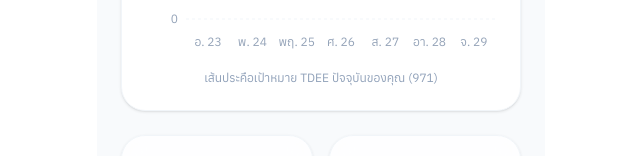
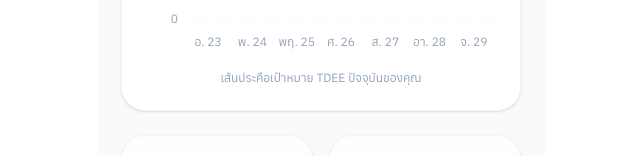
Before and after one commit to ChakkritGit/CalorieFlow, a React (Vite) app: page / in a window 1280 px wide. Both pictures are taken after a click on the button "สถิติ". Shown: the part 355-511 px from the top of the page, without its empty margins (319-959 px from the left). Built offline with nearby package versions, Linux system fonts and the light colour scheme.

Commit message:
adjust wording.

```diff
--- a/src/App.tsx
+++ b/src/App.tsx
@@ -921,7 +921,7 @@ export default function App () {
           </ResponsiveContainer>
         </div>
         <p className='text-center text-xs text-slate-400 mt-4'>
-          เส้นประคือเป้าหมาย TDEE ปัจจุบันของคุณ ({dailyTarget})
+          เส้นประคือเป้าหมาย TDEE ปัจจุบันของคุณ
         </p>
       </div>
 
@@ -1197,7 +1197,7 @@ export default function App () {
             className='w-full p-3 bg-white border-slate-200 border rounded-xl'
           />
           <p className='text-xs text-slate-400 mt-2'>
-            ปกติระบบคำนวณจากน้ำหนักปัจจุบัน - 500 kcal (สำหรับการลดน้ำหนัก)
+            ปกติระบบคำนวณจากน้ำหนักปัจจุบัน - 1000 kcal (สำหรับการลดน้ำหนัก)
             หากคุณต้องการใช้สูตรน้ำหนักเป้าหมาย สามารถกรอกค่าที่ต้องการที่นี่
           </p>
         </div>
```
